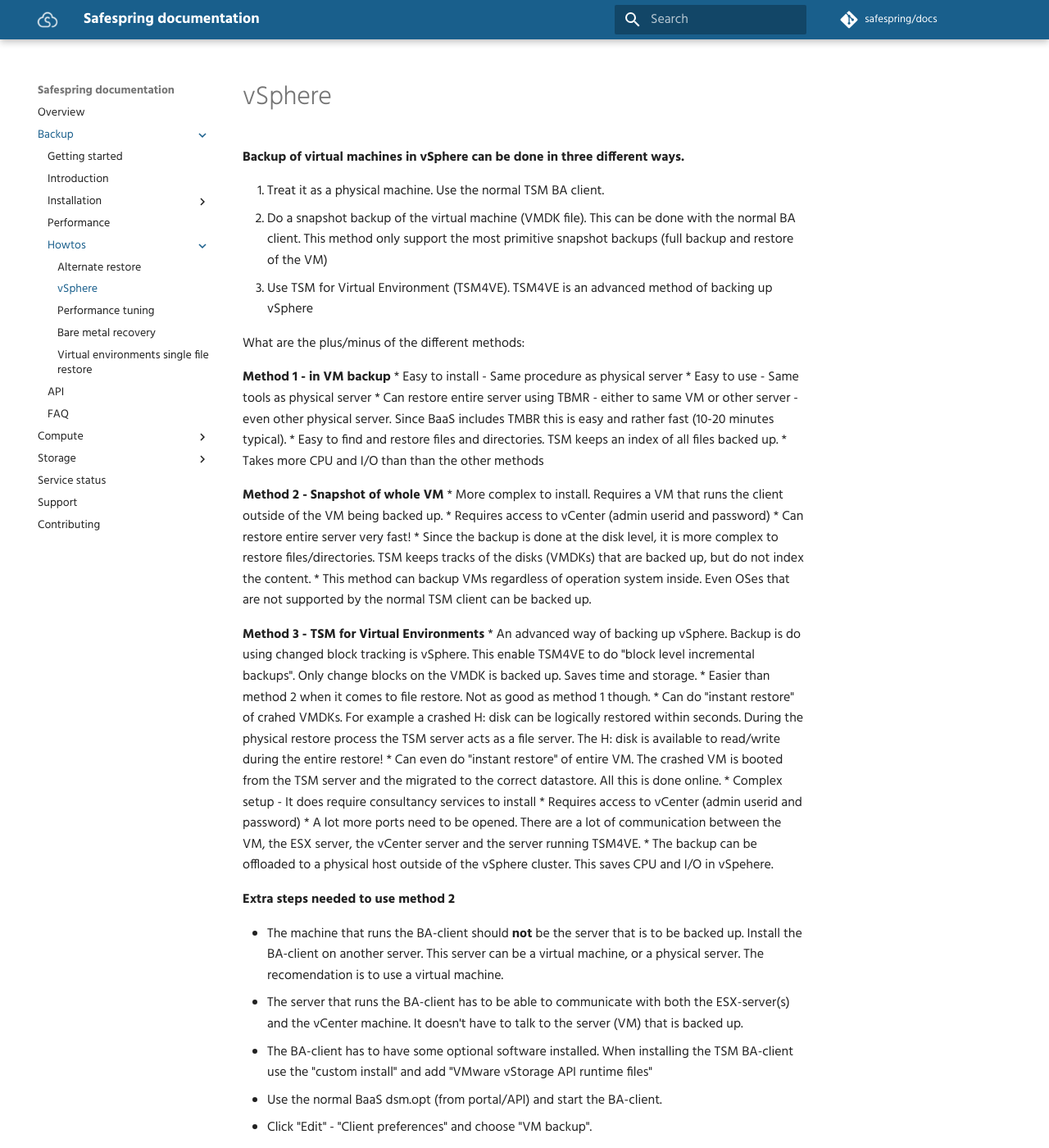
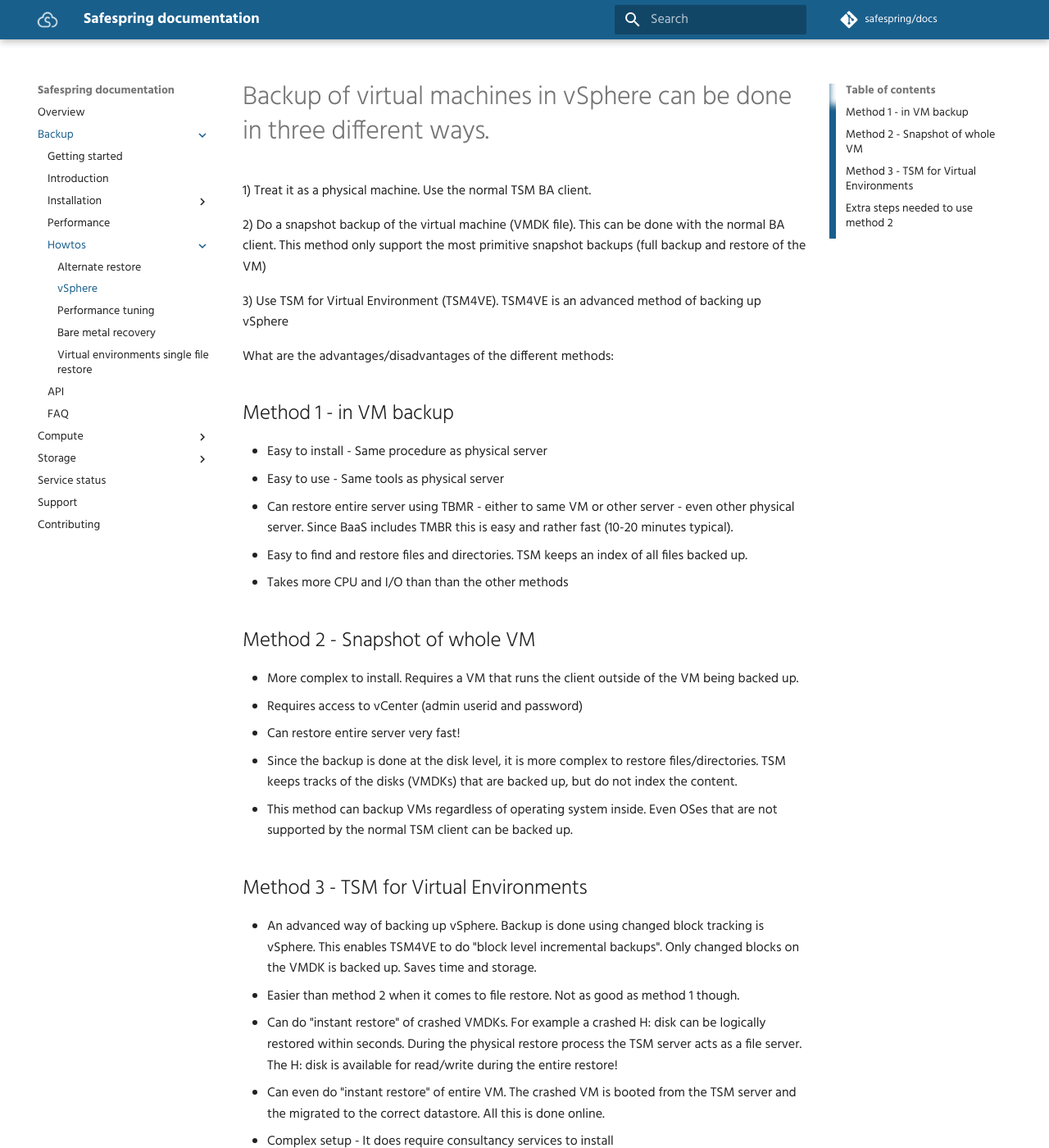
Before and after one commit to safespring/docs, an MkDocs documentation site: the page built from content/backup/howto/vsphere.md, in a window 1280 px wide and 1400 px high. Shown: the whole window at 82% size. Built offline with MkDocs 1.6.1 and Material for MkDocs 9.7.7, drawn with Linux system fonts in a browser that asks for light colours; comment, search, counter and statistics services are not loaded; old or Windows-style settings are respelled for this version of MkDocs; some of the changed text lies outside the part shown.

Commit message:
Spelling and reflow text

```diff
--- a/content/backup/howto/vsphere.md
+++ b/content/backup/howto/vsphere.md
@@ -1,46 +1,77 @@
-**Backup of virtual machines in vSphere can be done in three different ways.**
+Backup of virtual machines in vSphere can be done in three different ways.
+==========================================================================
 
-1. Treat it as a physical machine.  Use the normal TSM BA client.
-2. Do a snapshot backup of the virtual machine  (VMDK file).  This can be done with the normal BA client. This method only support the most primitive snapshot backups  (full backup and restore of the VM)
-3. Use TSM for Virtual Environment (TSM4VE).  TSM4VE is an advanced method of backing up vSphere
+1) Treat it as a physical machine.  Use the normal TSM BA client.
 
-What are the plus/minus of the different methods:
+2) Do a snapshot backup of the virtual machine  (VMDK file).  This can be done with the normal BA client. This method only support the most primitive snapshot backups  (full backup and restore of the VM)
 
-**Method 1 - in VM backup**
+3) Use TSM for Virtual Environment (TSM4VE).  TSM4VE is an advanced method of backing up vSphere
+
+What are the advantages/disadvantages of the different methods:
+
+Method 1 - in VM backup
+-----------------------
+
 * Easy to install - Same procedure as physical server
 * Easy to use - Same tools as physical server
-* Can restore entire server using TBMR - either to same VM or other server - even other physical server.  Since BaaS includes TMBR this is easy and rather fast  (10-20 minutes typical).
-* Easy to find and restore files and directories.  TSM keeps an index of all files backed up.
+* Can restore entire server using TBMR - either to same VM or other server - even other physical server.
+  Since BaaS includes TMBR this is easy and rather fast  (10-20 minutes typical).
+* Easy to find and restore files and directories.
+  TSM keeps an index of all files backed up.
 * Takes more CPU and I/O than than the other methods
 
-**Method 2 - Snapshot of whole VM**
-* More complex to install.  Requires a VM that runs the client outside of the VM being backed up.
+Method 2 - Snapshot of whole VM
+-------------------------------
+
+* More complex to install.
+  Requires a VM that runs the client outside of the VM being backed up.
 * Requires access to vCenter  (admin userid and password)
 * Can restore entire server very fast!
-* Since the backup is done at the disk level, it is more complex to restore files/directories.  TSM keeps tracks of the disks (VMDKs) that are backed up, but do not index the content.
-* This method can backup VMs regardless of operation system inside.  Even OSes that are not supported by the normal TSM client can be backed up.
+* Since the backup is done at the disk level, it is more complex to restore files/directories.
+  TSM keeps tracks of the disks (VMDKs) that are backed up, but do not index the content.
+* This method can backup VMs regardless of operating system inside.
+  Even OSes that are not supported by the normal TSM client can be backed up.
 
-**Method 3 - TSM for Virtual Environments**
-*  An advanced way of backing up vSphere.  Backup is do using changed block tracking is vSphere. This enable TSM4VE to do "block level incremental backups".  Only change blocks on the VMDK is backed up.  Saves time and storage.
-* Easier than method 2 when it comes to file restore. Not as good as method 1 though.
-* Can do "instant restore" of crahed VMDKs. For example a crashed H: disk can be logically restored within seconds.  During the physical restore process the TSM server acts as a file server.  The H: disk is available to read/write during the entire restore!
-* Can even do "instant restore" of entire VM.   The crashed VM is booted from the TSM server and the migrated to the correct datastore.  All this is done online.
+Method 3 - TSM for Virtual Environments
+---------------------------------------
+
+* An advanced way of backing up vSphere.
+  Backup is done using changed block tracking is vSphere.
+  This enables TSM4VE to do "block level incremental backups".
+  Only changed blocks on the VMDK is backed up.  Saves time and storage.
+* Easier than method 2 when it comes to file restore.
+  Not as good as method 1 though.
+* Can do "instant restore" of crashed VMDKs.
+  For example a crashed H: disk can be logically restored within seconds.
+  During the physical restore process the TSM server acts as a file server.
+  The H: disk is available for read/write during the entire restore!
+* Can even do "instant restore" of entire VM.
+  The crashed VM is booted from the TSM server and the migrated to the correct datastore.
+  All this is done online.
 * Complex setup -  It does require consultancy services to install
 * Requires access to vCenter  (admin userid and password)
-* A lot more ports need to be opened. There are a lot of communication between the VM, the ESX server, the vCenter server and the server running TSM4VE.
-* The backup can be offloaded to a physical host outside of the vSphere cluster. This saves CPU and I/O in vSpehere.
+* A lot more ports need to be opened.
+  There are a lot of communication between the VM, the ESX server, the vCenter server and the server running TSM4VE.
+* The backup can be offloaded to a physical host outside of the vSphere cluster.
+  This saves CPU and I/O in vSphere.
 
+Extra steps needed to use method 2
+----------------------------------
 
-**Extra steps needed to use method 2**
-
-*  The machine that runs the BA-client should **not** be the server that is to be backed up. Install the BA-client on another server.  This server can be a virtual machine, or a physical server.  The recomendation is to use a virtual machine.
-* The server that runs the BA-client has to be able to communicate with both the ESX-server(s) and the vCenter machine.  It doesn't have to talk to the server (VM) that is backed up.
-* The BA-client has to have some optional software installed.  When installing the TSM BA-client use the "custom install" and add "VMware vStorage API runtime files"
-* Use the normal BaaS dsm.opt  (from portal/API) and start the BA-client.
+* The machine that runs the BA-client should **not** be the server that is to be backed up.
+  Install the BA-client on another server.
+  This server can be a virtual machine, or a physical server.
+  The recomendation is to use a virtual machine.
+* The server that runs the BA-client has to be able to communicate with both the ESX-server(s) and the vCenter machine.
+  It doesn't have to talk to the server (VM) that is backed up.
+* The BA-client has to have some optional software installed.
+  When installing the TSM BA-client use the "custom install" and add "VMware vStorage API runtime files"
+* Use the normal BaaS dsm.opt  (from portal/API) and start the GUI BackupArchive-client.
 * Click "Edit" - "Client preferences" and choose "VM backup".
 * Insert the vCenter host name and the userid and password for vSpehere.
 * click OK
-
-* Now you can backup any VM within your cluster (not the vCenter or the machine that you are running the BA-client on).  In the GUI there is meny on the top  "Actions" - "Backup VM".  The command line way is "dsmc backup vm {VMNAME}"
+* Now you can backup any VM within your cluster (not the vCenter or the machine that you are running the BA-client on).
+  In the GUI there is meny on the top  "Actions" - "Backup VM".
+  The command line way is "dsmc backup vm {VMNAME}"
 
 In order to use method 3 the setup is more complex. Please contact us for assistance.
```
